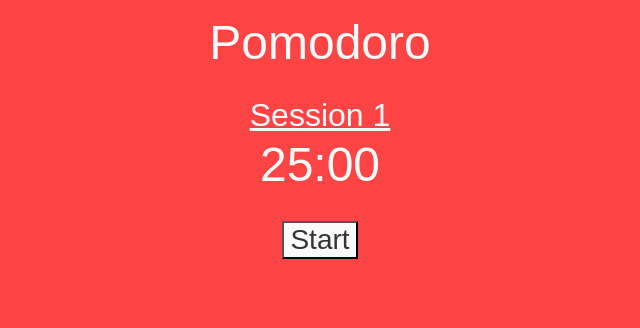
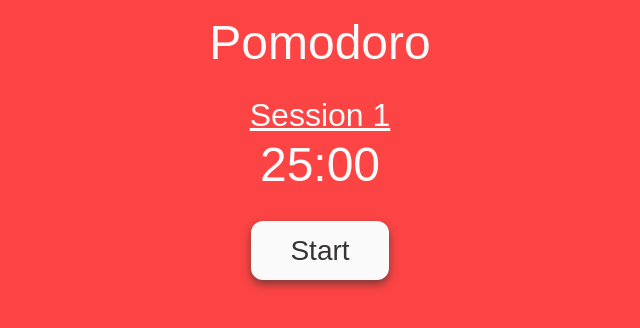
Before and after one commit to Silmunia/pommodoro, an Angular app: page / in a window 1280 px wide. Shown: the top 328 px of the page, without its empty margins (320-960 px from the left). Built offline with nearby package versions, Linux system fonts and the light colour scheme.

Commit message:
Add button styling

```diff
--- a/src/app/app.component.css
+++ b/src/app/app.component.css
@@ -24,4 +24,13 @@ button {
     font-size: 2.8rem;
     background: var(--pomodoro-white);
     color: var(--pomodoro-black);
+    border: none;
+    width: 138px;
+    height: 59px;
+    border-radius: 12px;
+    box-shadow: 0 4px 8px 0 rgba(54, 51, 51, 0.65);
 }
+
+button:active {
+    box-shadow: none;
+}
```
